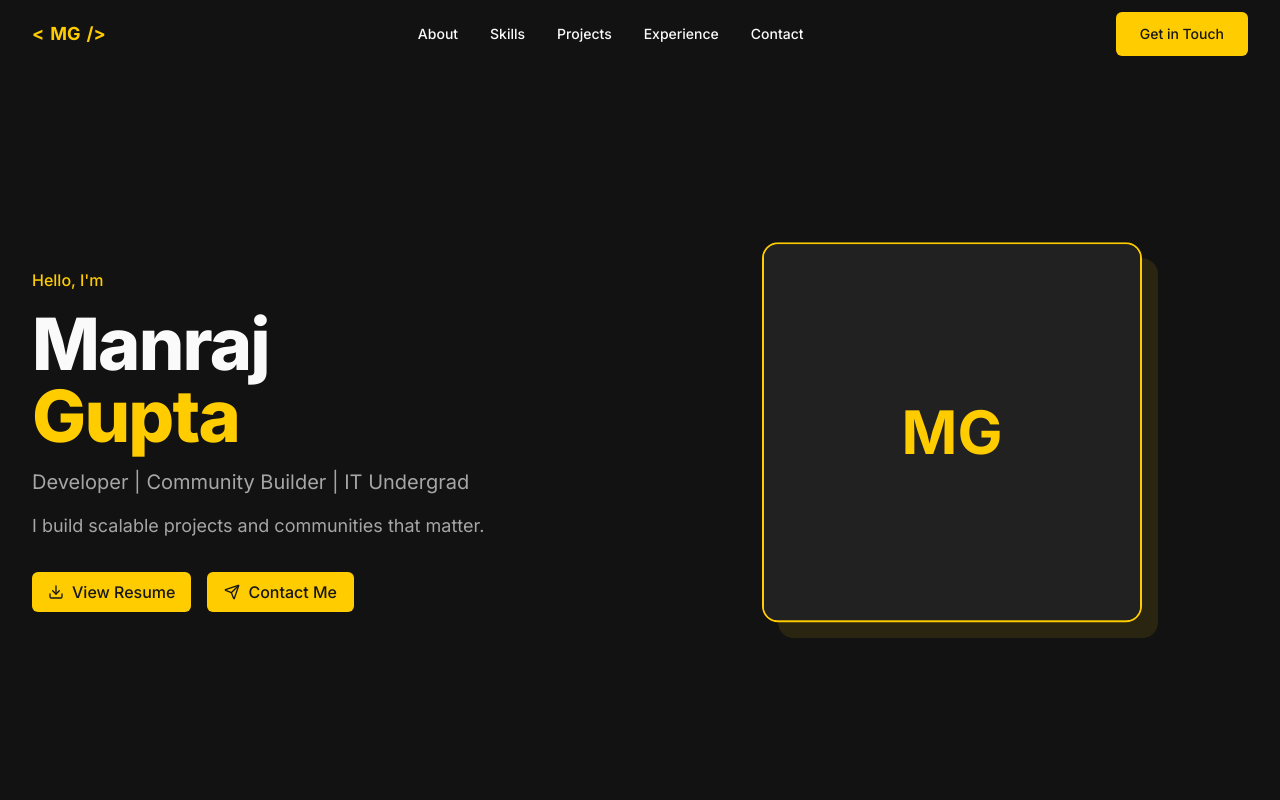
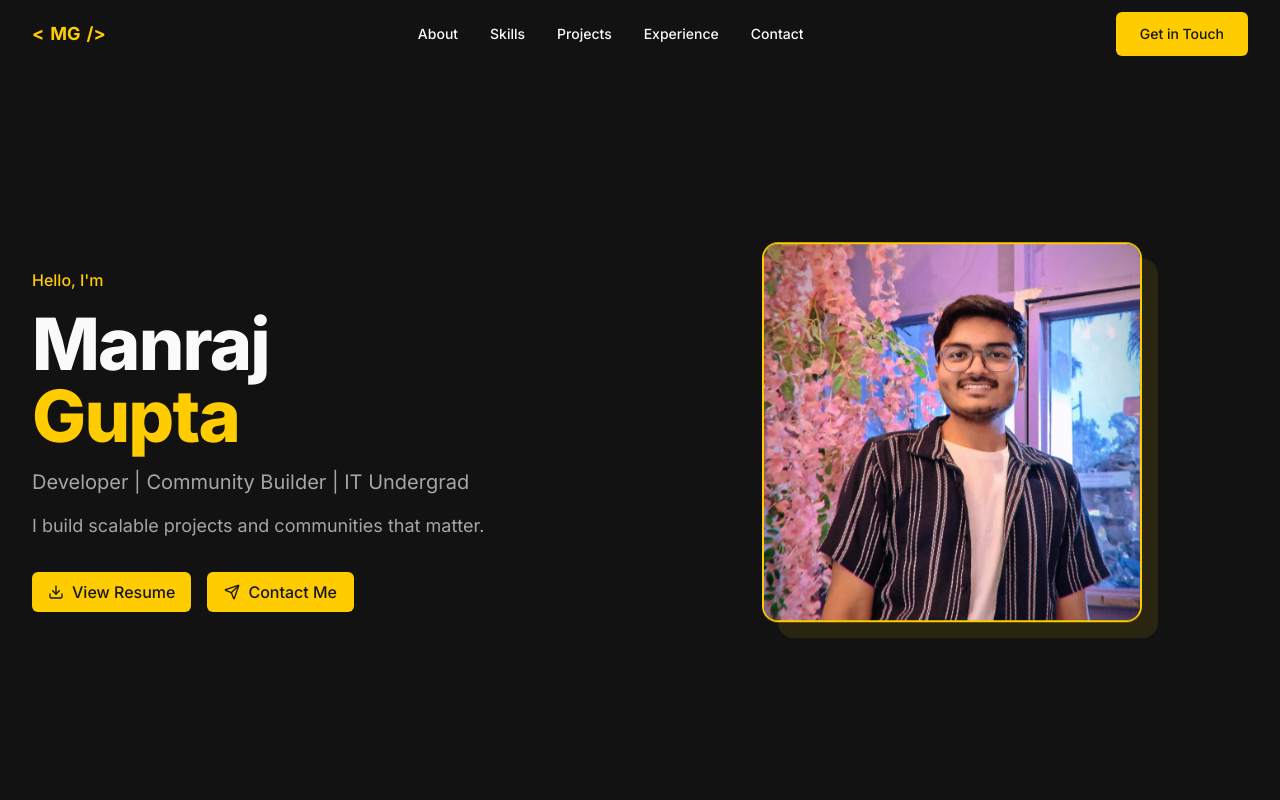
Before and after one commit to manraj777/manraj-portfolio-showcase, a React (Vite) app: page / in a window 1280 px wide. Shown: the top 800 px of the page. Built offline with nearby package versions, Linux system fonts and the light colour scheme.

Commit message:
Fix: Cover photo section
Cover the photo section with the provided image.

```diff
--- a/src/components/Hero.tsx
+++ b/src/components/Hero.tsx
@@ -3,6 +3,7 @@ import React from 'react';
 import { Button } from '@/components/ui/button';
 import { Download, Send } from 'lucide-react';
 import { cn } from '@/lib/utils';
+import { Avatar, AvatarImage, AvatarFallback } from '@/components/ui/avatar';
 
 const Hero = () => {
   return (
@@ -48,11 +49,13 @@ const Hero = () => {
 
         <div className="order-1 md:order-2 relative mx-auto">
           <div className="relative w-[280px] h-[280px] md:w-[380px] md:h-[380px] animate-float">
-            {/* Profile image placeholder with cool border */}
+            {/* Profile image with border */}
             <div className="w-full h-full rounded-2xl overflow-hidden relative z-10 border-2 border-accent">
-              <div className="w-full h-full bg-secondary flex items-center justify-center">
-                <div className="text-6xl font-bold text-accent">MG</div>
-              </div>
+              <img
+                src="/lovable-uploads/6696c206-a53a-4cb4-bde6-684c356e37bc.png"
+                alt="Manraj Gupta"
+                className="w-full h-full object-cover"
+              />
             </div>
 
             {/* Background elements */}
```
Also changed, not shown: public/lovable-uploads/6696c206-a53a-4cb4-bde6-684c356e37bc.png (added).
